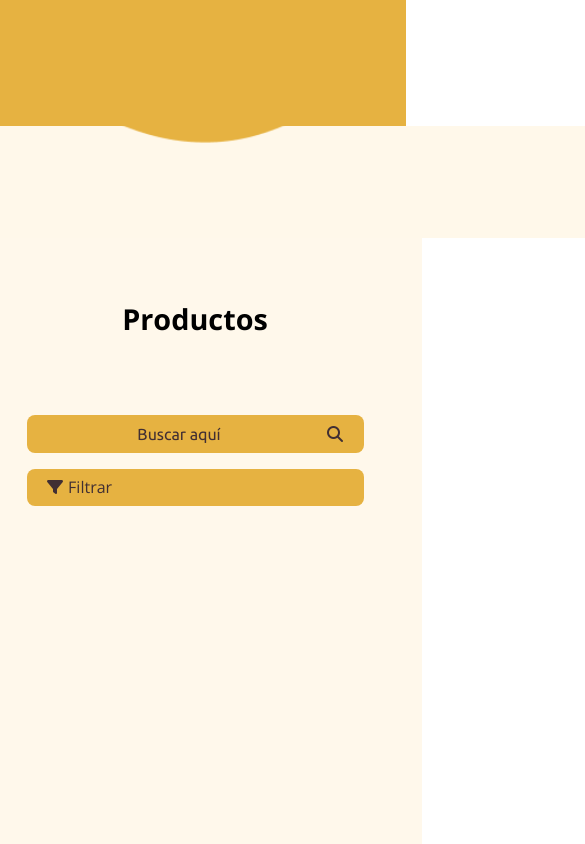
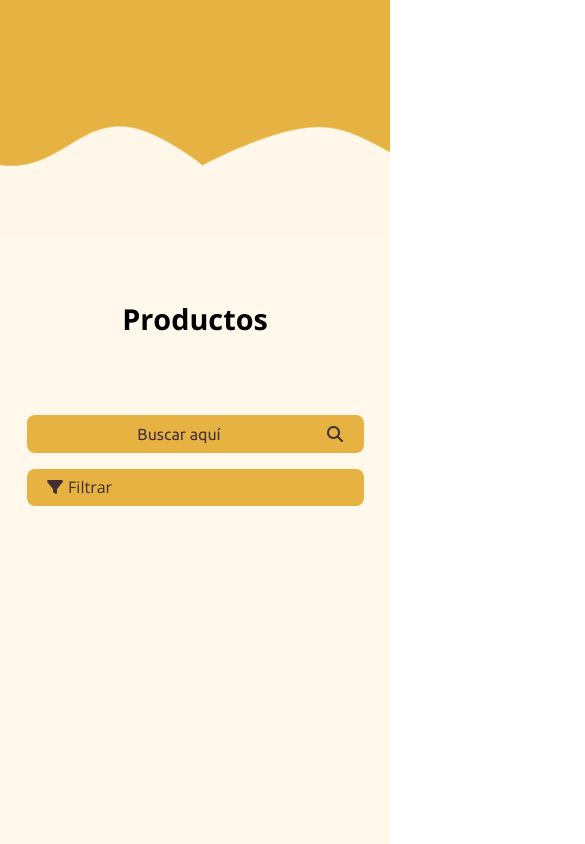
Before and after one commit to francoandreDev/tia-vicky, a plain HTML site: page index.html in a window 390 px wide. Shown: the part 1400-2244 px from the top of the page, 585 px wide, since content can reach past the window. Drawn offline with nearby package versions, Linux system fonts and the light colour scheme.

Commit message:
fix styles in mobile

```diff
--- a/src/styles/general.css
+++ b/src/styles/general.css
@@ -74,6 +74,7 @@ main {
     flex-direction: column;
     justify-content: center;
     align-items: center;
+    overflow-x: clip;
 
     & > *:not(header) {
         width: 100%;
--- a/src/styles/pages/home.css
+++ b/src/styles/pages/home.css
@@ -36,7 +36,7 @@
     }
 }
 
-@media screen and (min-width: 500px) and (max-width: 650px) {
+@media only screen and (min-width: 500px) and (max-width: 650px) {
     .separator-wave {
         position: relative;
 
@@ -54,6 +54,13 @@
         &:nth-of-type(2)::before {
             background-color: var(--color-accent);
         }
+    }
+}
+
+/* ? vertical screens */
+@media only screen and (orientation: portrait) {
+    .separator-wave {
+        background-size: contain;
     }
 }
 
```
